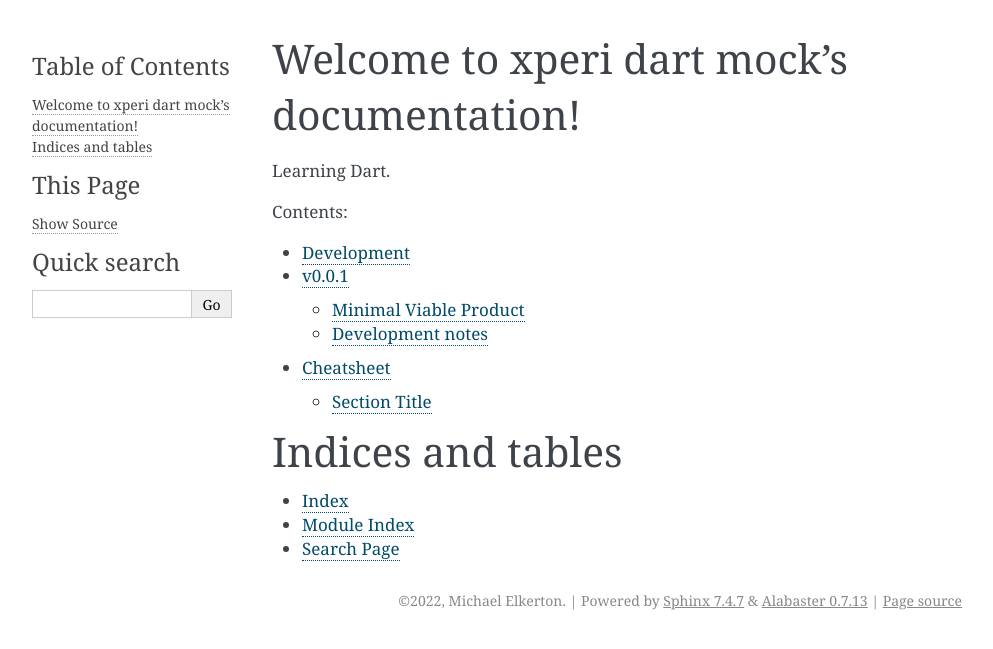
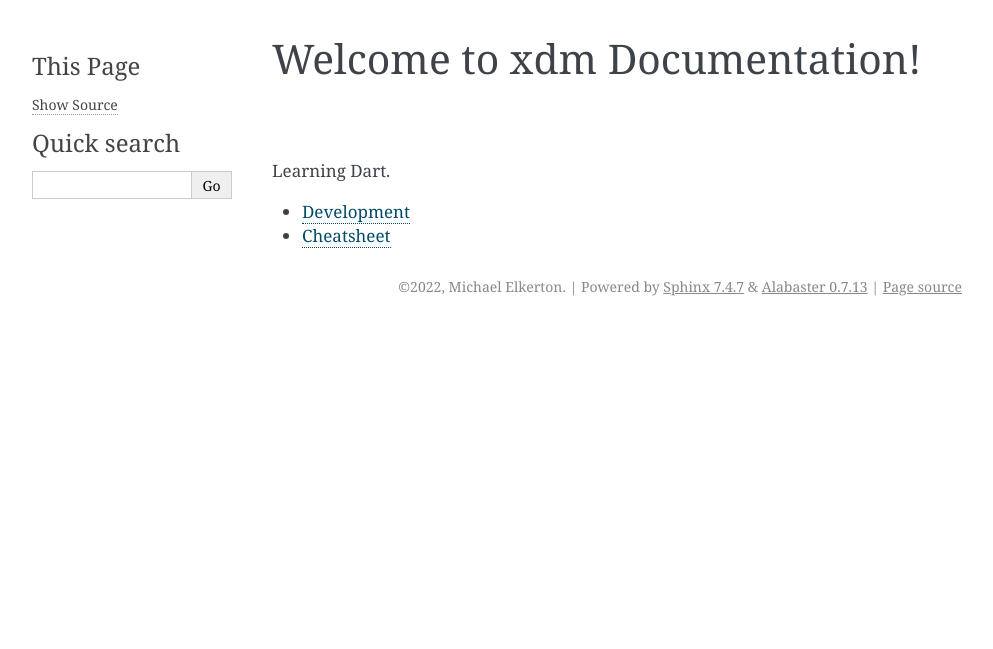
Before and after one commit to melkerton/adm-server, a Sphinx documentation site: the page built from docs/source/index.rst, in a window 1280 px wide. Shown: the top 649 px of the page, without its empty margins (148-1141 px from the left). Built offline with Sphinx 7.4.7, drawn with Linux system fonts in a browser that asks for light colours.

Commit message:
Auto Commit 1132

```diff
--- a/docs/source/conf.py
+++ b/docs/source/conf.py
@@ -7,7 +7,7 @@
 # https://www.sphinx-doc.org/en/master/usage/configuration.html#project-information
 
 
-project = 'xperi-dart-mock'
+project = 'xDm'
 copyright = '2022, Michael Elkerton'
 author = 'Michael Elkerton'
 release = 'v0.0.1'
--- a/docs/source/development/index.rst
+++ b/docs/source/development/index.rst
@@ -2,3 +2,8 @@ Development
 ===========
 
 Versions are defined by current project demands.
+
+.. toctree::
+   :maxdepth: 1
+
+   v0.0.1/index.rst
--- /dev/null
+++ b/docs/source/development/v0.0.1/plan.rst
@@ -0,0 +1,2 @@
+Plan
+====
--- a/docs/source/index.rst
+++ b/docs/source/index.rst
@@ -3,23 +3,13 @@
    You can adapt this file completely to your liking, but it should at least
    contain the root `toctree` directive.
 
-Welcome to xperi dart mock's documentation!
+Welcome to xdm Documentation!
 ===========================================
 
 Learning Dart.
 
 .. toctree::
-   :maxdepth: 2
-   :caption: Contents:
+   :maxdepth: 1
 
    development/index.rst
-   development/v0.0.1
    cheatsheet.rst
-
-
-Indices and tables
-==================
-
-* :ref:`genindex`
-* :ref:`modindex`
-* :ref:`search`
--- /dev/null
+++ b/pub.html
@@ -0,0 +1 @@
+../www/public/index.html
--- a/pubspec.yaml
+++ b/pubspec.yaml
@@ -1,13 +1,13 @@
 name: xperi_dart_mock
 description: A sample command-line application.
-version: 1.0.0
+version: 0.0.1
 # homepage: https://www.example.com
 
 environment:
   sdk: '>=2.18.6 <3.0.0'
 
-# dependencies:
-#   path: ^1.8.0
+dependencies:
+    http: ^0.13.5
 
 dev_dependencies:
   lints: ^2.0.0
```
Also changed, not shown: docs/source/development/v0.0.1/index.rst (renamed from docs/source/development/v0.0.1.rst, +6 -29 lines), docs/source/development/v0.0.1/notes.rst (added, +25 -0 lines), 6 other files.
